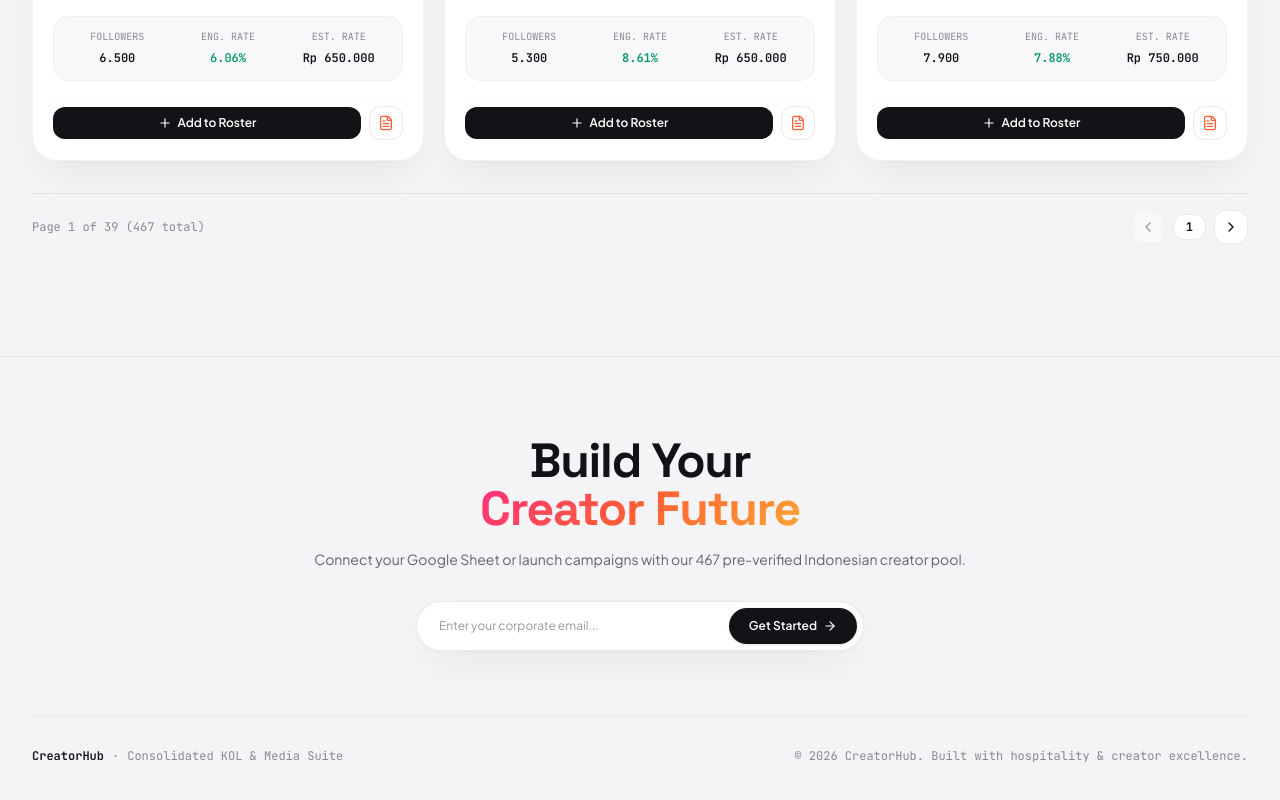
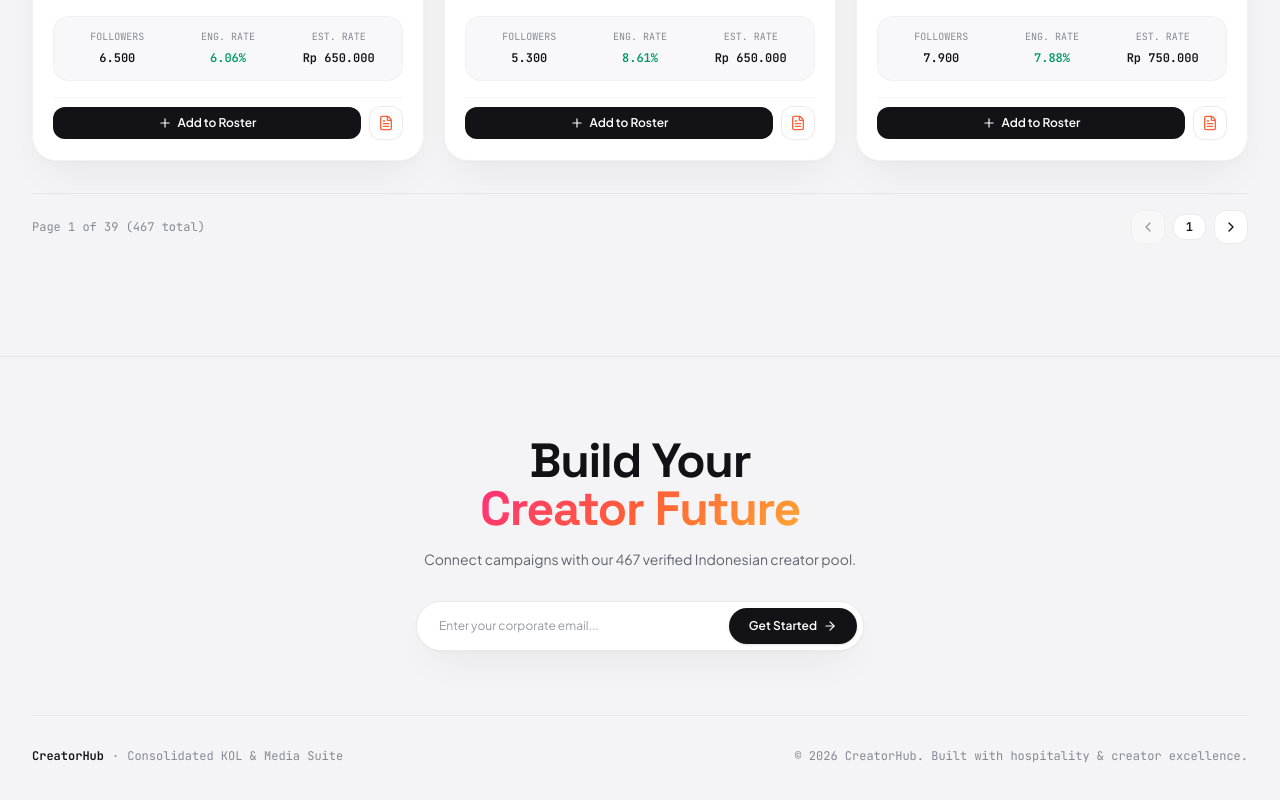
Before and after one commit to ibobatsuga/creatorhub, a React (Vite) app: page / in a window 1280 px wide. Shown: the part 3046-3846 px from the top of the page. Built offline with nearby package versions, Linux system fonts and the light colour scheme.

Commit message:
fix: update footer subtitle copy

```diff
--- a/src/components/Footer.jsx
+++ b/src/components/Footer.jsx
@@ -13,7 +13,7 @@ export default function Footer({ onExplore }) {
         </h2>
 
         <p className="text-sm text-[#626270]">
-          Connect your Google Sheet or launch campaigns with our 467 pre-verified Indonesian creator pool.
+          Connect campaigns with our 467 verified Indonesian creator pool.
         </p>
 
         {/* Email Pill Input matching reference */}
```
